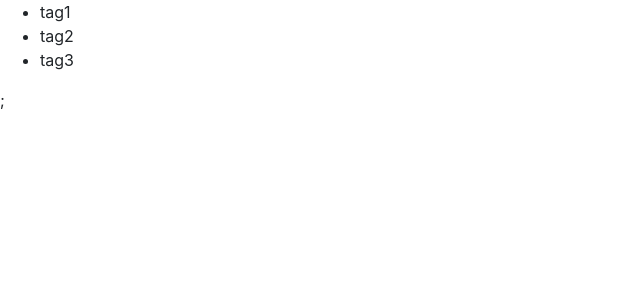
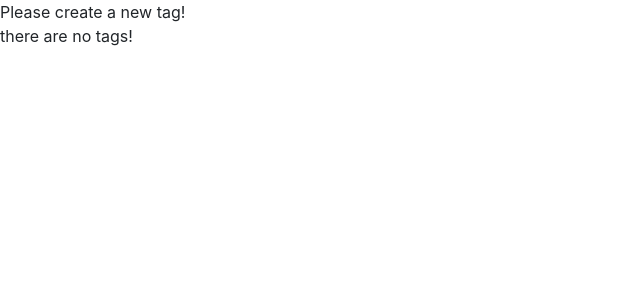
Before and after one commit to naeemhaq/learnreactjs, a React (Create React App) app: page / in a window 1280 px wide. Shown: the top 300 px of the page, without its empty margins (0-640 px from the left). Built offline with nearby package versions, Linux system fonts and the light colour scheme.

Commit message:
conditional renderring version 2

```diff
--- a/src/components/counter.jsx
+++ b/src/components/counter.jsx
@@ -4,7 +4,7 @@ class Counter extends Component {
     state = {
         count: 0,
         imageUrl: 'https://picsum.photos/200',
-        tags: ['tag1', 'tag2', 'tag3']
+        tags: []
     };
 
     renderTags() {
@@ -16,7 +16,19 @@ class Counter extends Component {
 
         return(
             <React.Fragment>
-                {this.renderTags()};
+                {/* logical and operator between two values:
+                the first value is the result of this expression which is a boolean,
+                the second value is a string. in javascript you can use the logical and &&
+                in a non boolean values. e.g.
+                true && false = false
+                true && 'Hi' = Hi because the first expression is true therefore it will evaluvate the second as well.
+                in this case truthy string (non empty). empty string is a falsy statement.
+                true && 'Hi" && 1
+                will render 1
+                    */
+                }
+                {this.state.tags.length === 0 && "Please create a new tag!"}
+                {this.renderTags()}
             </React.Fragment>
         );
     }
```
